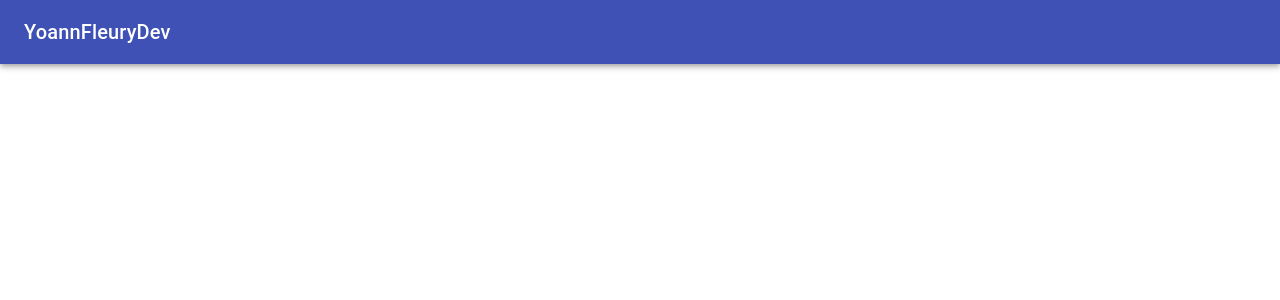
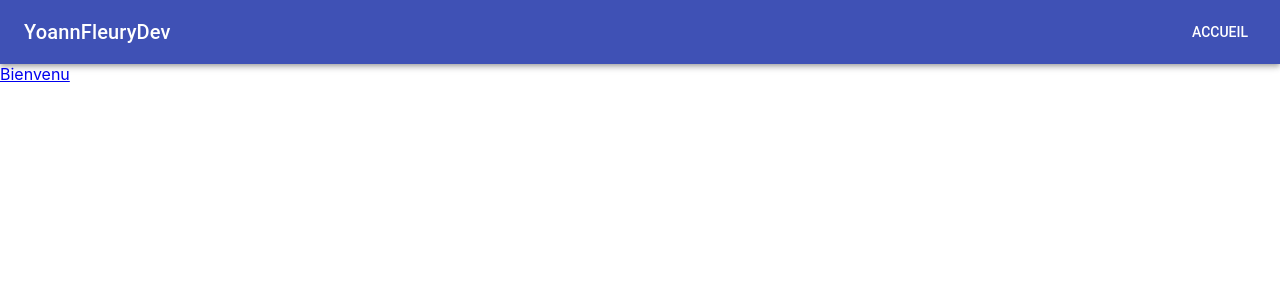
Before and after one commit to yoannfleurydev/old-yoannfleurydev.github.io, a React (Create React App) app: page /#/ in a window 1280 px wide. Shown: the top 300 px of the page. Built offline with nearby package versions, Linux system fonts and the light colour scheme; no server answers.

Commit message:
feat: improve appbar and markdown load

```diff
--- a/src/App.js
+++ b/src/App.js
@@ -1,27 +1,46 @@
-import React, { Component, Fragment } from "react";
+import React, { Component } from "react";
 import AppBar from "@material-ui/core/AppBar";
 import Toolbar from "@material-ui/core/Toolbar";
 import Typography from "@material-ui/core/Typography";
-import { HashRouter as Router, Route } from "react-router-dom";
+import { HashRouter as Router, Route, Link } from "react-router-dom";
 import PostLoader from "./PostLoader";
+import metadata from "./metadata.json";
+import { Button } from "@material-ui/core";
 
 class App extends Component {
   render() {
+    const { posts } = metadata;
+
+    const Gallery = "";
+
     return (
-      <Fragment>
+      <Router>
+        <div>
           <AppBar position="static">
             <Toolbar>
-            <Typography variant="h6" color="inherit">
+              <Typography
+                variant="h6"
+                color="inherit"
+                style={{
+                  flexGrow: 1
+                }}
+              >
                 YoannFleuryDev
               </Typography>
+              <Button component={Link} to="/" color="inherit">
+                Accueil
+              </Button>
             </Toolbar>
           </AppBar>
-        <Router>
-          <div>
-            <Route path="/" component={PostLoader} />
+          {posts.map(post => (
+            <Link key={post.path} to={post.path}>
+              {post.title}
+            </Link>
+          ))}
+          <Route path="/:id" component={PostLoader} />
+          <Route path="/photos" component={Gallery} />
         </div>
       </Router>
-      </Fragment>
     );
   }
 }
--- a/src/PostLoader.js
+++ b/src/PostLoader.js
@@ -1,46 +1,51 @@
 import React, { Component } from "react";
 import { withRouter } from "react-router-dom";
-import metadata from "./metadata.json";
 import marked from "marked";
+import { CircularProgress } from "@material-ui/core";
 
 class PostLoader extends Component {
   state = {
+    loading: false,
     markdown: ""
   };
 
   componentDidMount() {
     const { location } = this.props;
-    console.log(location.pathname);
 
+    this.setState({ loading: true }, () => {
       fetch(
         `https://raw.githubusercontent.com/yoannfleurydev/yoannfleurydev.github.io/develop/public/posts/${
           location.pathname
         }.md`
       )
         .then(response => {
-        console.log(response);
           return response.text();
         })
         .then(text => {
           this.setState({
-          markdown: marked(text)
+            markdown: marked(text),
+            loading: false
+          });
+        })
+        .catch(_ => {
+          this.setState({ loading: false });
         });
     });
   }
 
   render() {
-    const { posts } = metadata;
-    const { markdown } = this.state;
-    // const postComponents = [];
-    // Object.keys(posts).map(key => {
-    //   postComponents.push(
-    //     lazy(() => {
-    //       importMDX(posts[key]);
-    //     })
-    //   );
-    // });
+    const { markdown, loading } = this.state;
 
+    // The name of the dangerouslySetInnerHTML can be a little repellent
+    // but it is only to remind yourself that this expose users to XSS.
+    // This website can't take users input, so you do not have to be afraid
+    // of this line 😃
+
+    if (loading) {
+      return <CircularProgress />;
+    } else {
       return <article dangerouslySetInnerHTML={{ __html: markdown }} />;
+    }
   }
 }
 
--- a/src/metadata.json
+++ b/src/metadata.json
@@ -1,5 +1,8 @@
 {
-  "posts": {
-    "2019_01_06": "../public/posts/2019_01_06.md"
-  }
+  "posts": [
+    {
+      "path": "2019_01_06_bienvenu",
+      "title": "Bienvenu"
+    }
+  ]
 }
```
Also changed, not shown: src/Gallery.js (added, +9 -0 lines), public/posts/2019_01_06_bienvenu.md (renamed from public/posts/2019_01_06.md). Lines whose indentation alone changed are shown as unchanged.
